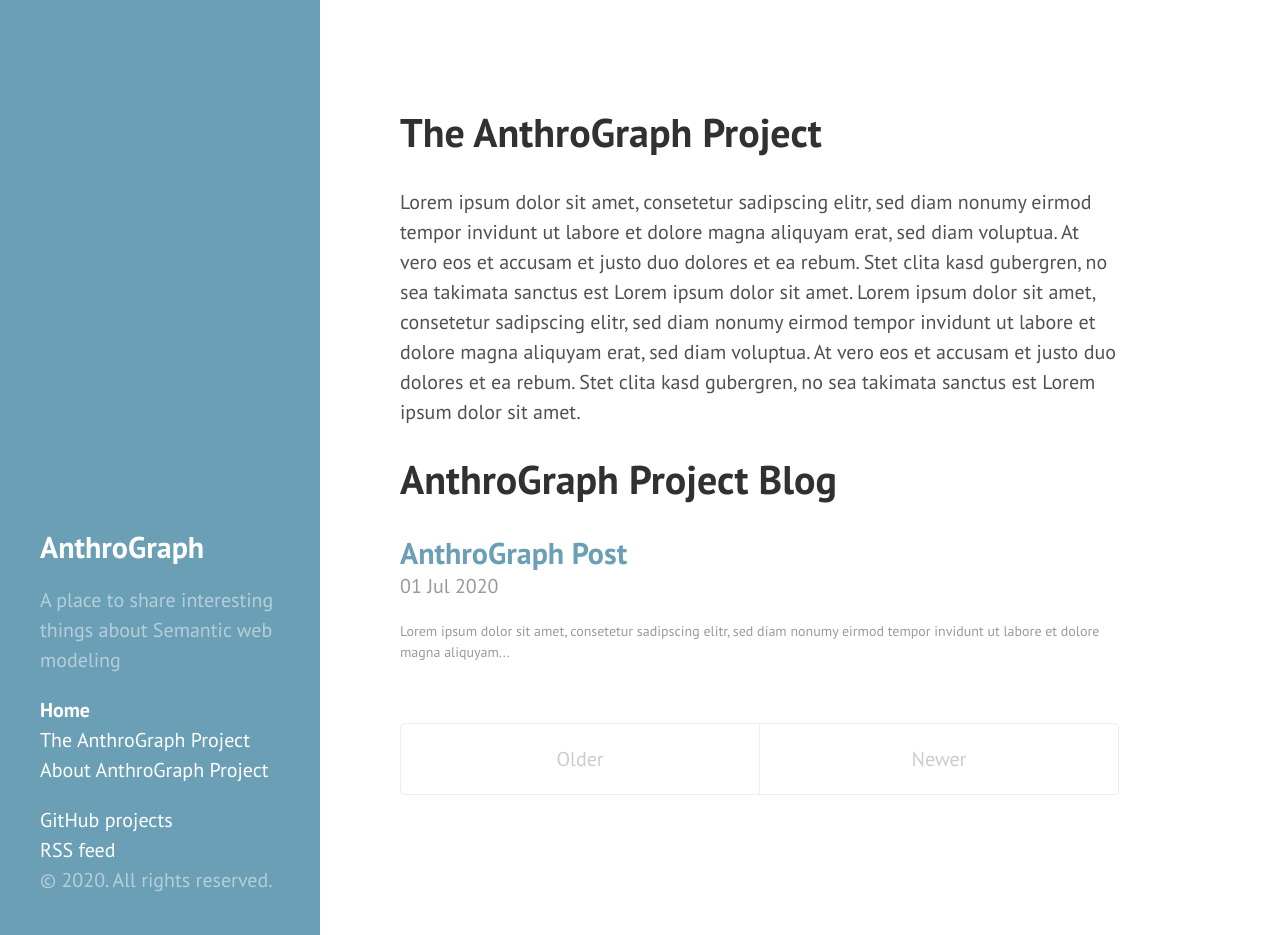
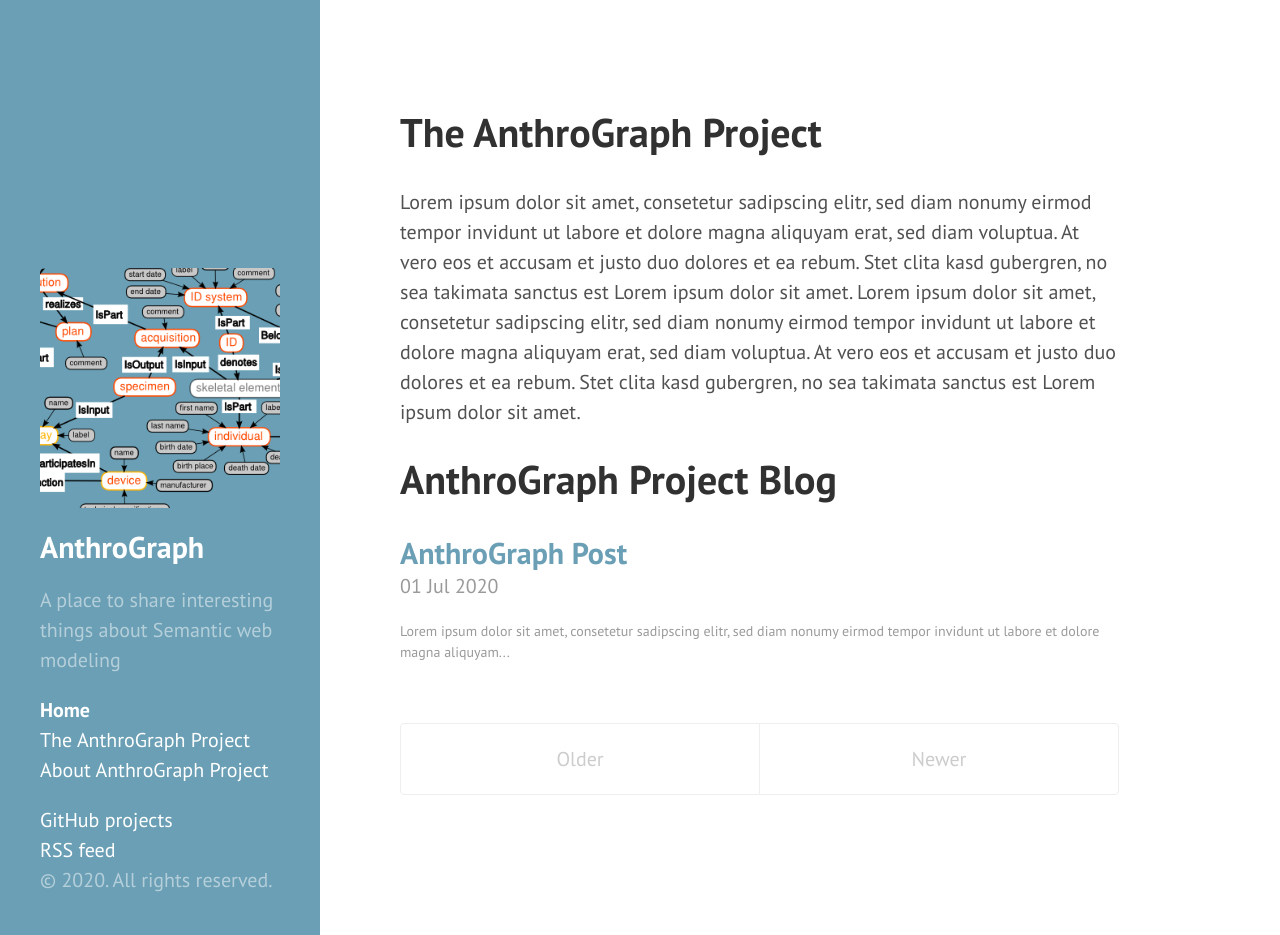
Before and after one commit to RDFBones/rdfbones.github.io, a Jekyll site: the page built from index.html, in a window 1280 px wide and 935 px high. Built offline with Jekyll 4.4.1, drawn with Linux system fonts in a browser that asks for light colours; nearby versions of some CDN libraries; the list of posts is cut into pages by our own code.

Commit message:
include image in sidebar

```diff
--- a/_includes/sidebar.html
+++ b/_includes/sidebar.html
@@ -1,5 +1,8 @@
 <div class="sidebar">
   <div class="container sidebar-sticky">
+
+   <img src="/resources/images/AnthroGraph.png" alt="AnthroGraph" width="400rem" >
+
     <div class="sidebar-about">
       <h2 class="smallheader">{{ site.title }}</h2>
       <p class="lead">{{ site.description }}</p>
```
